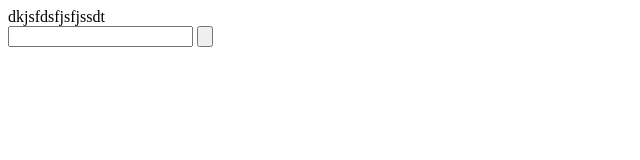
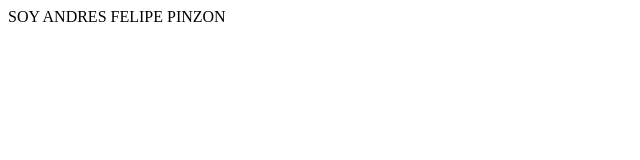
Before and after one commit to andpinz/demo, a plain HTML site: page demogithub/web/index.html in a window 1280 px wide. Shown: the whole page, without its empty margins (0-640 px from the left). Drawn offline with Linux system fonts and the light colour scheme.

Commit message:
Update index.html

```diff
--- a/demogithub/web/index.html
+++ b/demogithub/web/index.html
@@ -11,8 +11,6 @@ and open the template in the editor.
         <meta name="viewport" content="width=device-width, initial-scale=1.0">
     </head>
     <body>
-        <div>dkjsfdsfjsfjssdt</div>
-        <input type="text" name="" value="" />
-        <input type="submit" value="" name="dfdssf" />
+        <div>SOY ANDRES FELIPE PINZON</div>
     </body>
 </html>
```
